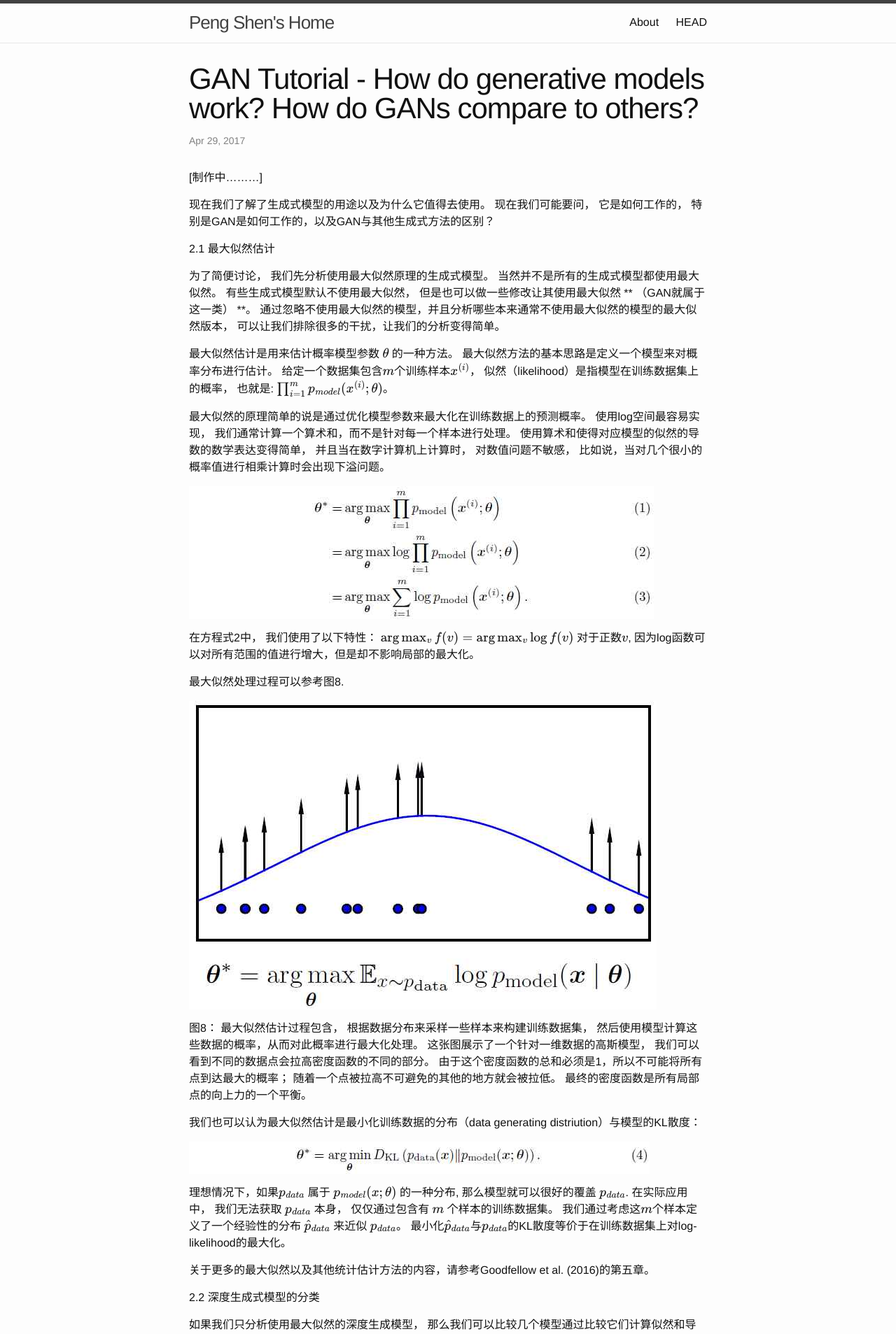
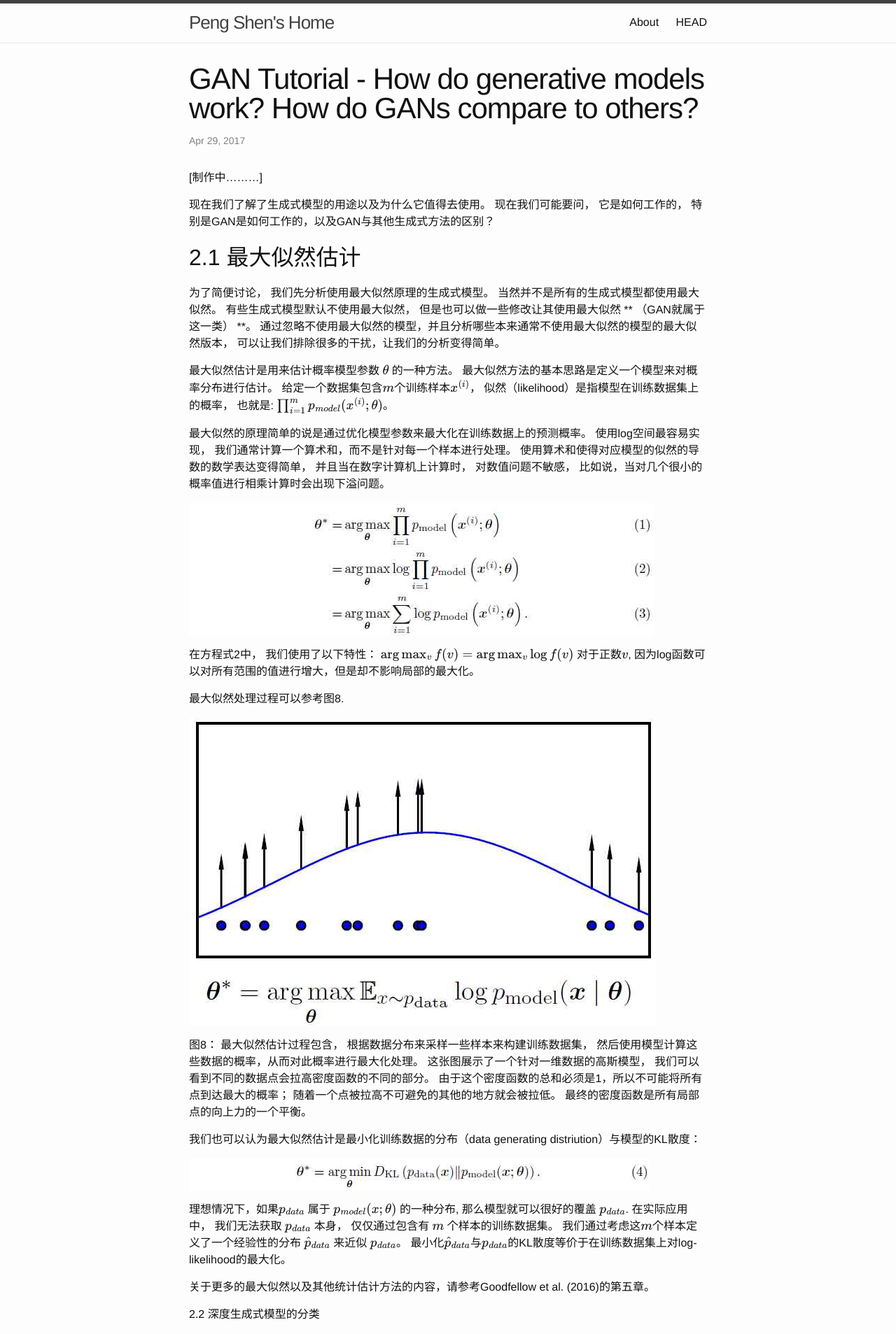
Before and after one commit to sinpycn/sinpycn.github.io, a Jekyll site: the page built from _posts/research/2017-04-29-NIPS2016 GAN Tutorial-:-How-do-generative-models-work.md, in a window 1280 px wide. Shown: the top 1907 px of the page at 70% size. Built offline with Jekyll 4.4.1, drawn with Linux system fonts in a browser that asks for light colours; formulas are drawn with MathJax 3.

```diff
--- a/_posts/research/2017-04-29-NIPS2016 GAN Tutorial-:-How-do-generative-models-work.md
+++ b/_posts/research/2017-04-29-NIPS2016 GAN Tutorial-:-How-do-generative-models-work.md
@@ -8,7 +8,7 @@ mathjax: true
 
 现在我们了解了生成式模型的用途以及为什么它值得去使用。 现在我们可能要问， 它是如何工作的， 特别是GAN是如何工作的，以及GAN与其他生成式方法的区别？
 
-2.1 最大似然估计
+## 2.1 最大似然估计
 
 为了简便讨论， 我们先分析使用最大似然原理的生成式模型。 当然并不是所有的生成式模型都使用最大似然。 有些生成式模型默认不使用最大似然， 但是也可以做一些修改让其使用最大似然 ** （GAN就属于这一类） **。
 通过忽略不使用最大似然的模型，并且分析哪些本来通常不使用最大似然的模型的最大似然版本， 可以让我们排除很多的干扰，让我们的分析变得简单。
```
